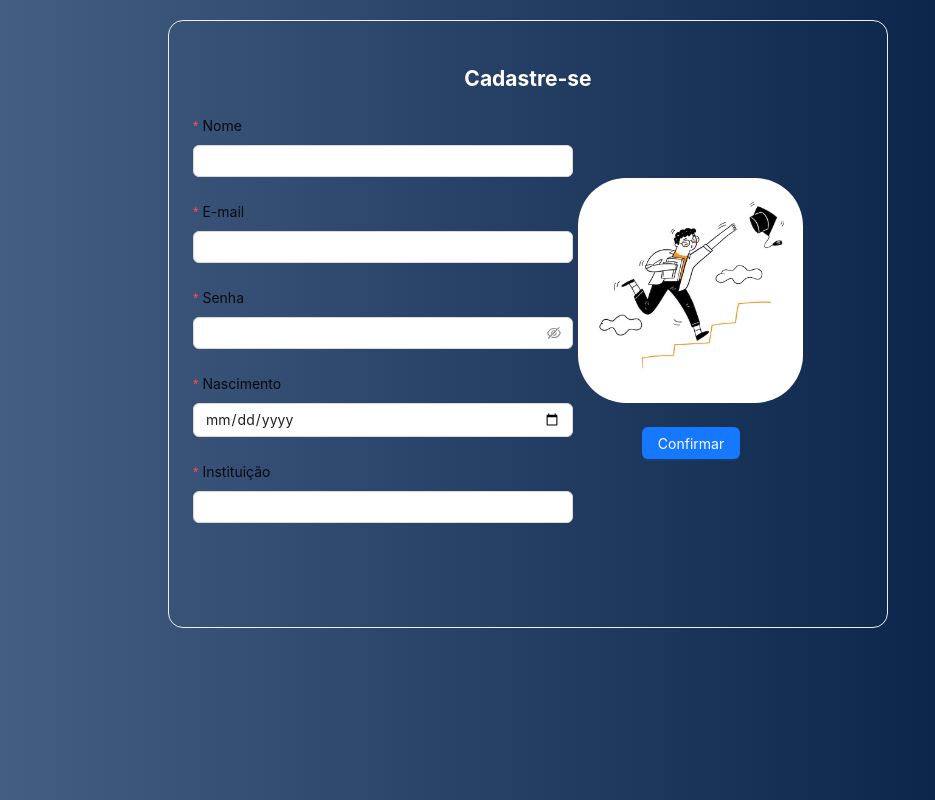
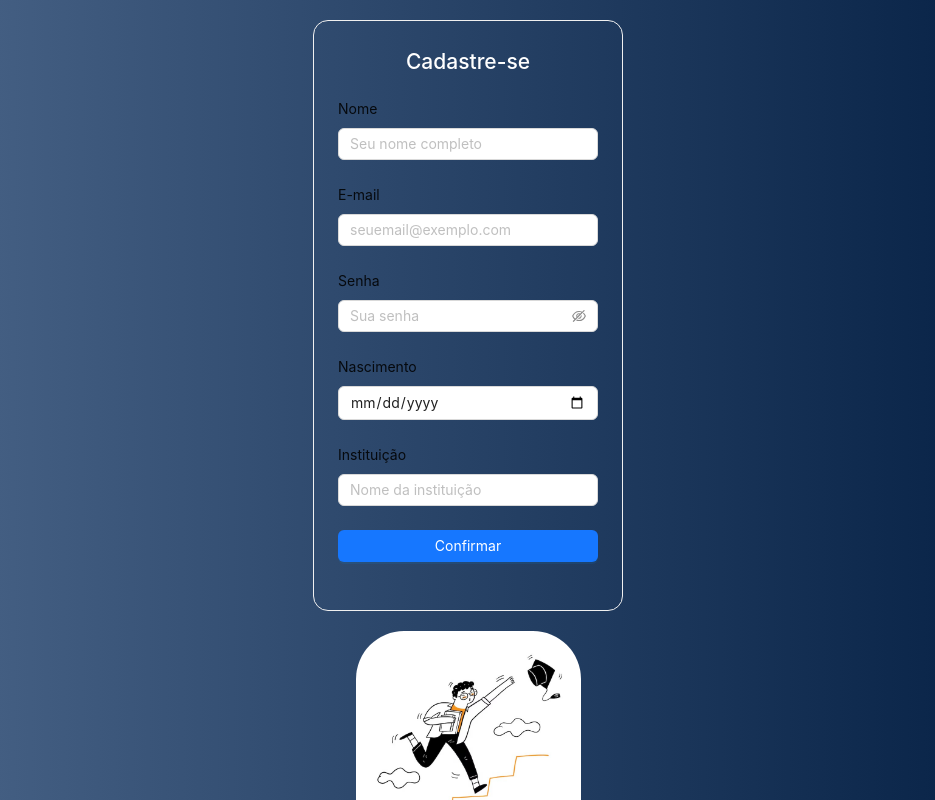
Before and after one commit to luishmenezes/site-questoes, a React (Create React App) app: page /formaluno in a window 1280 px wide. Shown: the whole page, without its empty margins (172-1107 px from the left). Built offline with nearby package versions, Linux system fonts and the light colour scheme.

Commit message:
Request pra cadastro de aluno, aguardar o token

```diff
--- a/package.json
+++ b/package.json
@@ -22,7 +22,8 @@
     "react-scripts": "5.0.1",
     "react-toastify": "^10.0.6",
     "site-questoes": "file:",
-    "web-vitals": "^2.1.4"
+    "web-vitals": "^2.1.4",
+    "zustand": "^5.0.1"
   },
   "scripts": {
     "start": "react-scripts start",
--- a/src/App.js
+++ b/src/App.js
@@ -1,11 +1,19 @@
-import { BrowserRouter as Router } from 'react-router-dom';
-import RouterConfig from './RouterConfig';
+import React from "react";
+import { BrowserRouter as Router } from "react-router-dom";
+import RouterConfig from "./RouterConfig";
+import "antd/dist/reset.css";
 
 function App() {
   return (
-    <Router>
-      <RouterConfig />
-    </Router>
+    <div
+      style={{
+        minHeight: "100vh",
+      }}
+    >
+      <Router>
+        <RouterConfig />
+      </Router>
+    </div>
   );
 }
 
--- a/src/components/cadastros/aluno/CadastroAlunoComponent.jsx
+++ b/src/components/cadastros/aluno/CadastroAlunoComponent.jsx
@@ -1,159 +1,133 @@
 import React, { useState } from "react";
-import { Card, Form, Input, Button, Checkbox } from "antd";
+import { Card, Form, Input, Button, message } from "antd";
 import { useNavigate } from "react-router-dom";
+import "./CadastroAluno.module.css";
 import axios from "axios";
-import "./CadastroAluno.module.css";
 
 const Cadastro = () => {
+  const navigate = useNavigate();
 
-  const navigate = useNavigate();
   const [nome, setNome] = useState("");
   const [email, setEmail] = useState("");
   const [senha, setSenha] = useState("");
+  const [dataNascimento, setDataNascimento] = useState("");
   const [instituicao, setInstituicao] = useState("");
-  const [nascimento, setNascimento] = useState("")
 
   const handleEnviar = async () => {
+    if (!nome || !email || !senha || !dataNascimento || !instituicao) {
+      message.error("Por favor, preencha todos os campos!");
+      return;
+    }
+
     const data = {
-      nome: nome.toString(),
-      email: email.toString(),
-      senha: senha.toString(),
-      nascimento: nascimento.toString(),
-      instituicao: instituicao.toString(),
+      nome,
+      email,
+      senha,
+      dataNascimento,
+      instituicao,
     };
 
     try {
       const response = await axios.post(
-        "https://bancodequestoes.onrender.com/usuarios/cadastro",
-        data,
-        {
-          headers: {
-            "Content-Type": "application/json",
-          },
-        }
+        "https://deploybbdq-production.up.railway.app/estudantes/cadastro",
+        data
       );
-
-      if (response.status === 200) {
-        console.log("Cadastrado com sucesso");
-        navigate("/home");
+      localStorage.setItem("token", response)
+      console.log("Cadastro realizado com sucesso -> " , response.data);
+      message.success("Cadastro realizado com sucesso!!!");
+      navigate("/home");
+    } catch (error) {
+      if (error.response) {
+        console.error("Erro no back-end -> ", error.response.data);
+      } else if (error.request) {
+        console.error("erro servidor", error.request);
+        message.error("Erro na rede. tente novamente");
       } else {
-        console.error("Erro ao cadastrar");
+        console.error("erro ao configurar a req:", error.message);
       }
-    } catch (error) {
-      console.error("Erro na requisição", error);
     }
-  };
-
-  const onFinish = () => {
-    handleEnviar();
-  };
-
-  const onFinishFailed = (errorInfo) => {
-    console.log("Failed:", errorInfo);
   };
 
   return (
     <div className="container">
       <div className="form-container">
         <Card
-          style={{ width: "120%", maxWidth: "800px", margin: "0 auto" }}
+          style={{ width: "100%", maxWidth: "800px", margin: "0 auto" }}
           className="card-cadastro"
         >
-          <h2 style={{ color: "white" }} className="cadastro-titulo">
+          <h2 style={{ color: "white", textAlign: "center" }} className="cadastro-titulo">
             Cadastre-se
           </h2>
           <div className="form-content">
             <Form
-              name="basic"
-              onFinish={onFinish}
-              onFinishFailed={onFinishFailed}
+              name="cadastro"
               layout="vertical"
-              style={{ marginTop: "20px", flex: 1, paddingRight: "290px" }}
+              style={{ marginTop: "20px", flex: 1 }}
             >
               <Form.Item
                 label="Nome"
-                name="nome"
-                rules={[
-                  { required: true, message: "Por favor, insira seu nome!" },
-                ]}
+                rules={[{ required: true, message: "Por favor, insira seu nome!" }]}
               >
-                <Input value={nome} onChange={(e) => setNome(e.target.value)} />
+                <Input
+                  value={nome}
+                  onChange={(e) => setNome(e.target.value)}
+                  placeholder="Seu nome completo"
+                />
               </Form.Item>
 
               <Form.Item
                 label="E-mail"
-                name="email"
                 rules={[
-                  {
-                    required: true,
-                    type: "email",
-                    message: "Por favor, insira um e-mail válido!",
-                  },
+                  { required: true, type: "email", message: "Por favor, insira um e-mail válido!" },
                 ]}
               >
                 <Input
                   value={email}
                   onChange={(e) => setEmail(e.target.value)}
+                  placeholder="seuemail@exemplo.com"
                 />
               </Form.Item>
 
               <Form.Item
                 label="Senha"
-                name="senha"
-                rules={[
-                  { required: true, message: "Por favor, insira sua senha!" },
-                ]}
+                rules={[{ required: true, message: "Por favor, insira sua senha!" }]}
               >
                 <Input.Password
                   value={senha}
                   onChange={(e) => setSenha(e.target.value)}
+                  placeholder="Sua senha"
                 />
               </Form.Item>
 
               <Form.Item
                 label="Nascimento"
-                name="Nascimento"
-                rules={[
-                  {
-                    required: true,
-                    message: "Por favor, insira sua data de nascimento!",
-                  },
-                ]}
+                rules={[{ required: true, message: "Por favor, insira sua data de nascimento!" }]}
               >
                 <Input
-                type="date"
-                  value={nascimento}
-                  onChange={(e) => setNascimento(e.target.value)}
+                  type="date"
+                  value={dataNascimento}
+                  onChange={(e) => setDataNascimento(e.target.value)}
                 />
               </Form.Item>
 
               <Form.Item
                 label="Instituição"
-                name="instituicao"
-                rules={[
-                  {
-                    required: true,
-                    message: "Por favor, insira sua instituição!",
-                  },
-                ]}
+                rules={[{ required: true, message: "Por favor, insira sua instituição!" }]}
               >
                 <Input
                   value={instituicao}
                   onChange={(e) => setInstituicao(e.target.value)}
+                  placeholder="Nome da instituição"
                 />
               </Form.Item>
 
               <Form.Item>
                 <Button
+                  type="primary"
+                  htmlType="button"
+                  className="button-enviar"
                   onClick={handleEnviar}
-                  type="primary"
-                  htmlType="submit"
-                  className="button-enviar"
-                  style={{
-                    position: "relative",
-                    right: "-308px",
-                    top: "-120px",
-                  }}
+                  block
                 >
                   Confirmar
                 </Button>
@@ -167,7 +141,7 @@ const Cadastro = () => {
             display: "flex",
             justifyContent: "center",
             alignItems: "center",
-            marginLeft: "20px",
+            marginTop: "20px",
           }}
         >
           <img
@@ -179,9 +153,6 @@ const Cadastro = () => {
               height: "225px",
               objectFit: "cover",
               borderRadius: "48px",
-              position: "relative",
-              top: "-450px",
-              left: "212px",
             }}
           />
         </div>
```
Also changed, not shown: src/services/api.js (added, +10 -0 lines), 1 other file (tests, documents, lock files or other folders).
